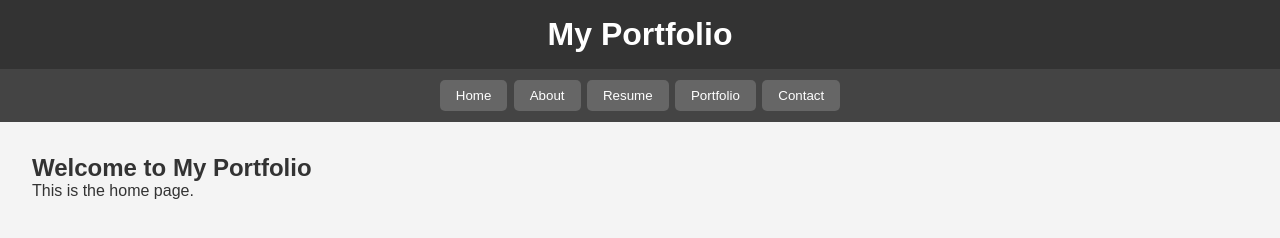
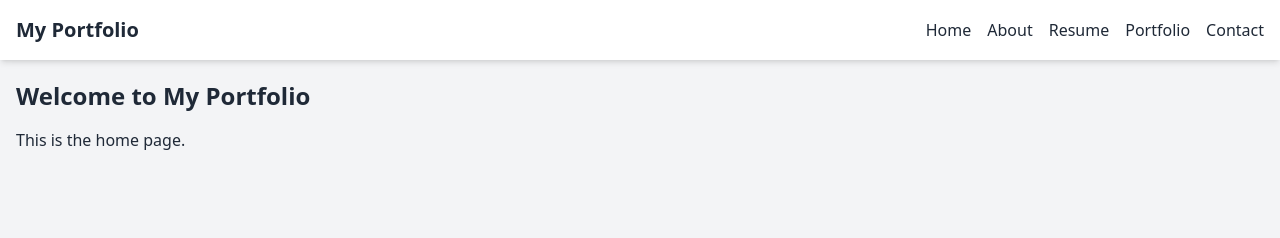
Before and after one commit to kishoremmadhu79-lgtm/kishoreportfolio-, a plain HTML site: page index.html in a window 1280 px wide. Drawn offline with nearby package versions, Linux system fonts and the light colour scheme.

Commit message:
Update index.html

```diff
--- a/index.html
+++ b/index.html
@@ -1,98 +1,79 @@
 <!DOCTYPE html><html lang="en"><head>
-  <meta charset="UTF-8" />
-  <meta name="viewport" content="width=device-width, initial-scale=1.0" />
+  <meta charset="UTF-8">
+  <meta name="viewport" content="width=device-width, initial-scale=1.0">
   <title>My Portfolio</title>
+  <script src="https://cdn.tailwindcss.com"></script>
+  <link href="https://cdnjs.cloudflare.com/ajax/libs/font-awesome/6.4.0/css/all.min.css" rel="stylesheet">
   <style>
-    * {
-      margin: 0;
-      padding: 0;
-      box-sizing: border-box;
-      font-family: Arial, sans-serif;
-    }body {
-  background-color: #f4f4f4;
-  color: #333;
-}
+    .tab-content {
+      display: none;
+    }
+    .tab-content.active {
+      display: block;
+    }
+    .tab-button {
+      @apply px-4 py-2 text-sm font-semibold rounded hover:bg-gray-200 transition;
+    }
+    .fade-in {
+      animation: fadeIn 0.5s ease-in-out;
+    }
+    @keyframes fadeIn {
+      from { opacity: 0; }
+      to { opacity: 1; }
+    }
+  </style>
+</head><body class="bg-gray-100 text-gray-800 font-sans">
+  <!-- Navigation Bar with Hamburger -->
+  <div class="bg-white shadow-md fixed w-full z-10">
+    <div class="container mx-auto p-4 flex justify-between items-center">
+      <h1 class="text-xl font-bold">My Portfolio</h1>
+      <button id="menu-toggle" class="md:hidden focus:outline-none">
+        <i class="fas fa-bars text-xl"></i>
+      </button>
+      <div id="menu" class="hidden md:flex space-x-4">
+        <button class="tab-button" onclick="openTab('home')">Home</button>
+        <button class="tab-button" onclick="openTab('about')">About</button>
+        <button class="tab-button" onclick="openTab('resume')">Resume</button>
+        <button class="tab-button" onclick="openTab('portfolio')">Portfolio</button>
+        <button class="tab-button" onclick="openTab('contact')">Contact</button>
+      </div>
+    </div>
+  </div>  <!-- Tab Content -->  <div class="container mx-auto pt-20 p-4">
+    <div id="home" class="tab-content active fade-in">
+      <h2 class="text-2xl font-bold mb-4">Welcome to My Portfolio</h2>
+      <p>This is the home page.</p>
+    </div><div id="about" class="tab-content fade-in">
+  <h2 class="text-2xl font-bold mb-4">About Me</h2>
+  <p>Everything about me goes here.</p>
+</div>
 
-header {
-  background-color: #333;
-  color: #fff;
-  padding: 1rem;
-  text-align: center;
-}
+<div id="resume" class="tab-content fade-in">
+  <h2 class="text-2xl font-bold mb-4">My Resume</h2>
+  <p>Education, Experience, Skills...</p>
+</div>
 
-nav {
-  display: flex;
-  justify-content: center;
-  background-color: #444;
-  padding: 0.5rem 0;
-  flex-wrap: wrap;
-}
+<div id="portfolio" class="tab-content fade-in">
+  <h2 class="text-2xl font-bold mb-4">Portfolio</h2>
+  <p>Project showcase.</p>
+</div>
 
-nav button {
-  background-color: #666;
-  color: #fff;
-  border: none;
-  padding: 0.5rem 1rem;
-  margin: 0.2rem;
-  cursor: pointer;
-  border-radius: 5px;
-  transition: background-color 0.3s;
-}
+<div id="contact" class="tab-content fade-in">
+  <h2 class="text-2xl font-bold mb-4">Contact</h2>
+  <p>You can reach me via:</p>
+  <a href="https://www.linkedin.com/in/your-username/" target="_blank" class="bg-blue-600 text-white px-4 py-2 rounded hover:bg-blue-700 transition inline-block">
+    <i class="fab fa-linkedin"></i> LinkedIn
+  </a>
+</div>
 
-nav button:hover {
-  background-color: #888;
-}
+  </div>  <script>
+    function openTab(tabName) {
+      const contents = document.querySelectorAll('.tab-content');
+      contents.forEach(c => c.classList.remove('active'));
+      document.getElementById(tabName).classList.add('active');
+    }
 
-.tab {
-  display: none;
-  padding: 2rem;
-}
-
-.tab.active {
-  display: block;
-}
-
-@media (max-width: 600px) {
-  nav {
-    flex-direction: column;
-  }
-
-  nav button {
-    width: 90%;
-  }
-}
-
-  </style>
-</head><body>
-  <header>
-    <h1>My Portfolio</h1>
-  </header>  <nav>
-    <button onclick="openTab('home')">Home</button>
-    <button onclick="openTab('about')">About</button>
-    <button onclick="openTab('resume')">Resume</button>
-    <button onclick="openTab('portfolio')">Portfolio</button>
-    <button onclick="openTab('contact')">Contact</button>
-  </nav>  <section id="home" class="tab active">
-    <h2>Welcome to My Portfolio</h2>
-    <p>This is the home page.</p>
-  </section>  <section id="about" class="tab">
-    <h2>About Me</h2>
-    <p>Insert your bio here.</p>
-  </section>  <section id="resume" class="tab">
-    <h2>Resume</h2>
-    <p>Insert your resume information here.</p>
-  </section>  <section id="portfolio" class="tab">
-    <h2>Portfolio</h2>
-    <p>Insert your portfolio projects here.</p>
-  </section>  <section id="contact" class="tab">
-    <h2>Contact</h2>
-    <p>Insert your contact info here.</p>
-  </section>  <script>
-    function openTab(tabId) {
-      const tabs = document.querySelectorAll('.tab');
-      tabs.forEach(tab => {
-        tab.classList.remove('active');
-      });
-      document.getElementById(tabId).classList.add('active');
-    }
+    document.getElementById('menu-toggle').addEventListener('click', () => {
+      const menu = document.getElementById('menu');
+      menu.classList.toggle('hidden');
+    });
   </script></body></html>
```
